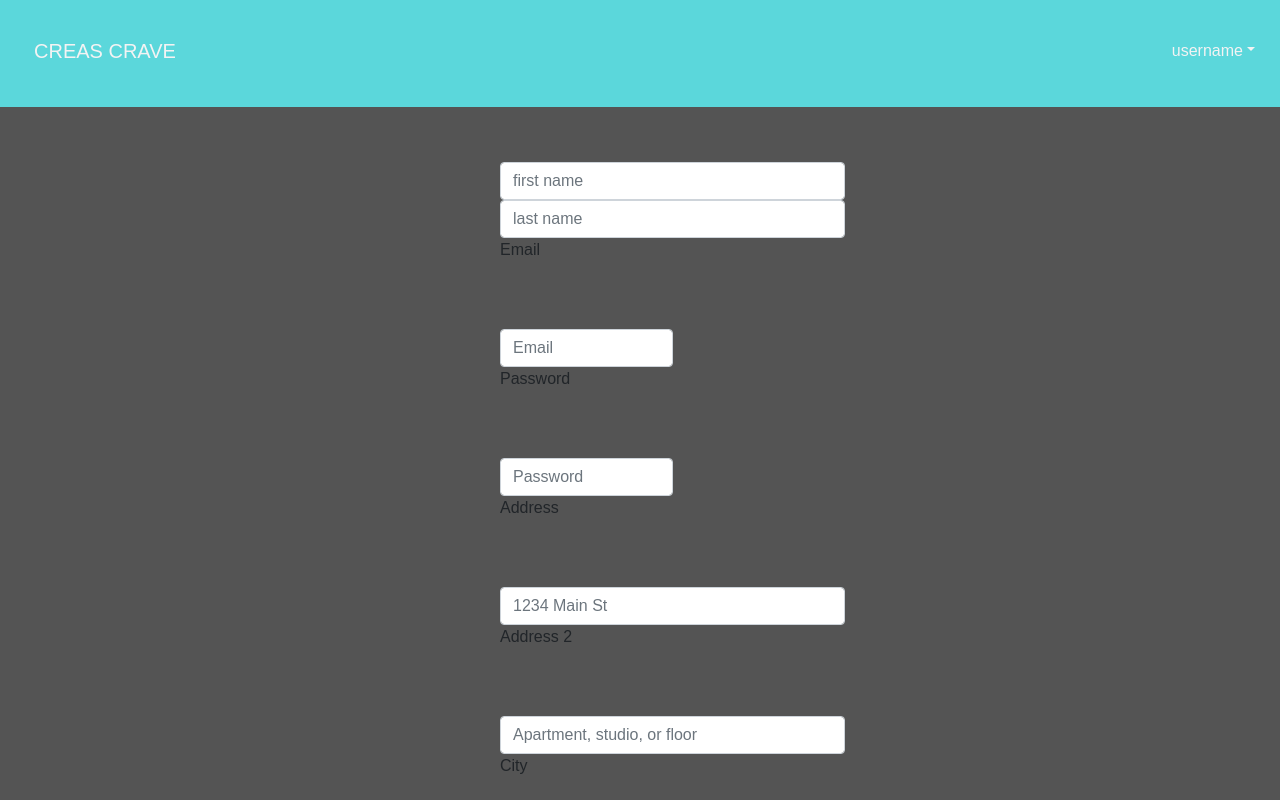
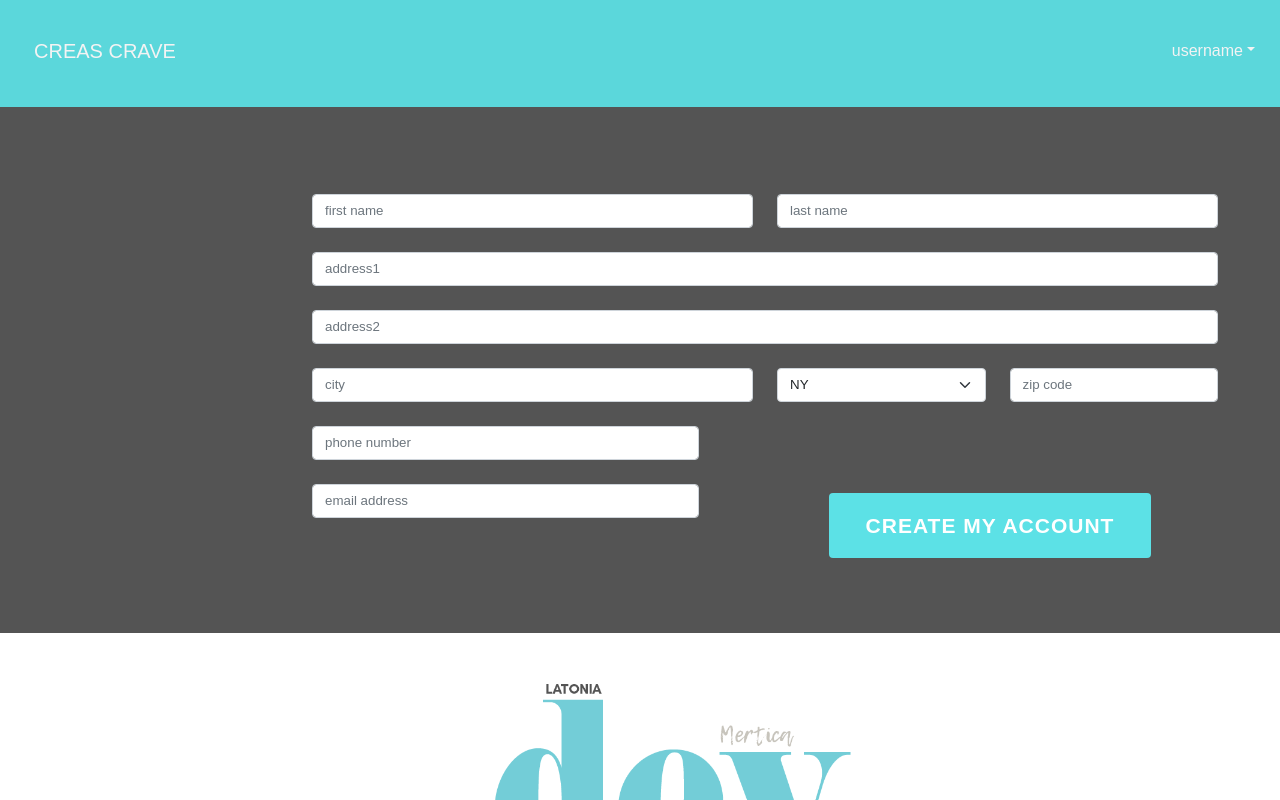
Before and after one commit to wardaasser/creas-crave-capstone, a React (Create React App) app in the folder creascrave-frontend/creascrave-frontend/: page /customers in a window 1280 px wide. Shown: the top 800 px of the page. Built offline with nearby package versions, Linux system fonts and the light colour scheme.

Commit message:
customer acct setup page done/part wired

```diff
--- a/creascrave-frontend/creascrave-frontend/src/App.css
+++ b/creascrave-frontend/creascrave-frontend/src/App.css
@@ -12,6 +12,7 @@ body {
   border-bottom: 17px solid white;
 }
 
+/*NAVBAR CODE*/
 #navbarSupportedContent {
   justify-content: flex-end;
 }
@@ -27,12 +28,6 @@ body {
 .navbar-light .navbar-brand {
   color: white !important;
   margin-left: 22px;
-}
-
-form > input::placeholder,
-#searchSubmitBtn,
-#emailInput {
-  font-size: smaller;
 }
 
 #shopCart {
@@ -72,6 +67,7 @@ form > input::placeholder,
   padding-right: 6px;
 }
 
+/*LOGIN PAGE CODE*/
 #input-groupForm {
   justify-content: center;
 }
@@ -132,3 +128,24 @@ button.btn-dark:hover {
   margin-left: auto;
   margin-right: auto;
 }
+
+/*CUSTOMER ACCT SETUP CODE*/
+input#firstName.form-control,
+input#lastName.form-control,
+input#address1.form-control,
+input#address2.form-control,
+input#city.form-control,
+#state,
+input#zipCode.form-control,
+input#phoneNumber.form-control,
+input#emailAddress.form-control,
+form > input::placeholder,
+#searchSubmitBtn,
+#emailInput {
+  font-size: smaller;
+}
+
+input#phoneNumber.form-control,
+input#emailAddress.form-control {
+  width: 387px;
+}
--- a/creascrave-frontend/creascrave-frontend/src/Customers.js
+++ b/creascrave-frontend/creascrave-frontend/src/Customers.js
@@ -1,8 +1,57 @@
 import NavbarBackend from "./NavbarBackend";
 import Sidebar from "./Sidebar";
 import Footer from "./Footer";
+import { useEffect, useState, useRef } from "react";
 
+let allCustomers;
 const Customers = ({ links }) => {
+  const [customers, setCustomers] = useState(null);
+  const table = useRef(null);
+  const [zipCode, setZipCode] = useState("");
+
+  const addCustomer = async (event) => {
+    event.preventDefault();
+
+    let formData = {};
+
+    for (const formField of event.target) {
+      if (formField.id) {
+        formData[formField.id] = formField.value;
+      }
+    }
+
+    formData.zipCode = zipCode;
+
+    if (formData.zipCode.length < 5) {
+      alert("Dude - check your zip code, it's a little light on numbers.");
+    } else if (formData.phoneNumber.length < 10) {
+      alert("Seriously dude, add in on your phone number.");
+    } else {
+      const response = await fetch(`http://localhost:3001/customers`, {
+        method: "POST",
+        headers: {
+          "Content-Type": "application/json",
+          email: localStorage.email,
+          password: localStorage.password,
+        },
+        body: JSON.stringify(formData),
+      });
+
+      const data = await response.json();
+
+      if (data.error) {
+        alert(data.error);
+      } else {
+        setCustomers(data.customers);
+        table.current.scrollIntoView();
+
+        for (const formField of event.target) {
+          formField.value = "";
+        }
+      }
+    }
+  };
+
   return (
     <div
       className="container-fluid"
@@ -24,78 +73,261 @@ const Customers = ({ links }) => {
       <NavbarBackend />
       <Sidebar className="col-4" links={[]} />
 
+      <div className="row" style={{ marginLeft: 300, marginRight: 50 }}>
+        <div>
+          <form onSubmit={addCustomer}>
             <div className="row">
-        <div className="col-8" style={{ marginBottom: 22 }}>
-          <form style={{ marginLeft: 500 }}>
-            <div className="form-row">
-              <div className="col">
+              <div className="col-6">
+                <label
+                  htmlFor="firstName"
+                  className="form-label"
+                  style={{ marginTop: -50 }}
+                ></label>
                 <input
                   type="text"
                   className="form-control"
+                  id="firstName"
+                  required
+                  tabIndex="1"
                   placeholder="first name"
                 />
               </div>
-              <div className="col">
+
+              <div className="col-6">
+                <label
+                  htmlFor="lastName"
+                  className="form-label"
+                  style={{ marginTop: -50 }}
+                ></label>
                 <input
                   type="text"
                   className="form-control"
+                  id="lastName"
+                  required
+                  tabIndex="2"
                   placeholder="last name"
                 />
               </div>
             </div>
-            <div className="form-row">
-              <div className="form-group col-md-6">
-                <label for="inputEmail4">Email</label>
+
+            <div className="row">
+              <div className="col">
+                <div>
+                  <label
+                    htmlFor="address1"
+                    className="form-label"
+                    style={{ marginTop: -150 }}
+                  ></label>
                   <input
-                  type="email"
+                    type="text"
                     className="form-control"
-                  id="inputEmail4"
-                  placeholder="Email"
-                />
-              </div>
-              <div className="form-group col-md-6">
-                <label for="inputPassword4">Password</label>
-                <input
-                  type="password"
-                  className="form-control"
-                  id="inputPassword4"
-                  placeholder="Password"
+                    id="address1"
+                    required
+                    tabIndex="3"
+                    placeholder="address1"
                   />
                 </div>
               </div>
-            <div className="form-group">
-              <label for="inputAddress">Address</label>
+            </div>
+
+            <div className="row">
+              <div className="col">
+                <div>
+                  <label
+                    htmlFor="address2"
+                    className="form-label"
+                    style={{ marginTop: -150 }}
+                  ></label>
                   <input
                     type="text"
                     className="form-control"
-                id="inputAddress"
-                placeholder="1234 Main St"
+                    id="address2"
+                    tabIndex="4"
+                    placeholder="address2"
                   />
                 </div>
-            <div className="form-group">
-              <label for="inputAddress2">Address 2</label>
+              </div>
+            </div>
+
+            <div className="row">
+              <div className="col-6">
+                <div>
+                  <label
+                    htmlFor="city"
+                    className="form-label"
+                    style={{ marginTop: -150 }}
+                  ></label>
                   <input
                     type="text"
                     className="form-control"
-                id="inputAddress2"
-                placeholder="Apartment, studio, or floor"
+                    id="city"
+                    required
+                    tabIndex="5"
+                    placeholder="city"
                   />
                 </div>
-            <div className="form-row">
-              <div className="form-group col-md-6">
-                <label for="inputCity">City</label>
-                <input type="text" className="form-control" id="inputCity" />
               </div>
-              <div className="form-group col-md-4">
-                <label for="inputState">State</label>
-                <select id="inputState" className="form-control">
-                  <option selected>Choose...</option>
-                  <option>...</option>
+
+              <div className="col-3">
+                <div>
+                  <label
+                    htmlFor="state"
+                    className="form-label"
+                    style={{ marginTop: -150 }}
+                  ></label>
+                  <select
+                    className="form-select"
+                    defaultValue="NY"
+                    id="state"
+                    required
+                    tabIndex="6"
+                    placeholder="state"
+                  >
+                    <option></option>
+                    <option>AL</option>
+                    <option>AK</option>
+                    <option>AZ</option>
+                    <option>AR</option>
+                    <option>CA</option>
+                    <option>CO</option>
+                    <option>CT</option>
+                    <option>DE</option>
+                    <option>FL</option>
+                    <option>GA</option>
+                    <option>HI</option>
+                    <option>ID</option>
+                    <option>IL</option>
+                    <option>IN</option>
+                    <option>IA</option>
+                    <option>KS</option>
+                    <option>KY</option>
+                    <option>LA</option>
+                    <option>ME</option>
+                    <option>MD</option>
+                    <option>MA</option>
+                    <option>MI</option>
+                    <option>MN</option>
+                    <option>MS</option>
+                    <option>MO</option>
+                    <option>MT</option>
+                    <option>NE</option>
+                    <option>NV</option>
+                    <option>NH</option>
+                    <option>NJ</option>
+                    <option>NM</option>
+                    <option>NY</option>
+                    <option>NC</option>
+                    <option>ND</option>
+                    <option>OH</option>
+                    <option>OK</option>
+                    <option>OR</option>
+                    <option>PA</option>
+                    <option>RI</option>
+                    <option>SC</option>
+                    <option>SD</option>
+                    <option>TN</option>
+                    <option>TX</option>
+                    <option>UT</option>
+                    <option>VT</option>
+                    <option>VA</option>
+                    <option>WA</option>
+                    <option>WV</option>
+                    <option>WI</option>
+                    <option>WY</option>
                   </select>
                 </div>
-              <div className="form-group col-md-2">
-                <label for="inputZip">Zip</label>
-                <input type="text" className="form-control" id="inputZip" />
+              </div>
+
+              <div className="col">
+                <div>
+                  <label
+                    htmlFor="zipCode"
+                    className="form-label"
+                    style={{ marginTop: -150 }}
+                  ></label>
+                  <input
+                    type="text"
+                    className="form-control"
+                    id="zipCode"
+                    required
+                    tabIndex="7"
+                    placeholder="zip code"
+                    value={zipCode}
+                    onChange={(event) => {
+                      setZipCode(event.target.value);
+                    }}
+                  />
+                </div>
+              </div>
+            </div>
+
+            <div className="col-6">
+              <div>
+                <label
+                  htmlFor="phoneNumber"
+                  className="form-label"
+                  style={{ marginTop: -150, width: 250 }}
+                ></label>
+                <input
+                  type="text"
+                  className="form-control"
+                  id="phoneNumber"
+                  required
+                  tabIndex="8"
+                  placeholder="phone number"
+                  onBlur={(event) => {
+                    const num = event.target.value.trim();
+                    if (num.length === 10) {
+                      event.target.value = `(${num.substring(
+                        0,
+                        3
+                      )}) ${num.substring(3, 6)}-${num.substring(6)}`;
+                    }
+                  }}
+                />
+              </div>
+            </div>
+
+            <div className="col">
+              <div>
+                <label
+                  htmlFor="emailAddress"
+                  className="form-label"
+                  style={{ marginTop: -150 }}
+                ></label>
+                <input
+                  type="text"
+                  className="form-control"
+                  id="emailAddress"
+                  required
+                  tabIndex="9"
+                  placeholder="email address"
+                />
+              </div>
+            </div>
+
+            <div className="row">
+              <div className="col text-center">
+                <button
+                  type="submit"
+                  className="btn btn-primary"
+                  style={{
+                    fontSize: 21,
+                    fontWeight: 700,
+                    marginTop: -25,
+                    marginLeft: 450,
+                    marginBottom: 75,
+                    paddingTop: 17,
+                    paddingBottom: 17,
+                    paddingLeft: 37,
+                    paddingRight: 37,
+                    letterSpacing: 1,
+                    backgroundColor: "#5ce1e6",
+                    border: "none",
+                  }}
+                >
+                  CREATE MY ACCOUNT
+                </button>
               </div>
             </div>
           </form>
```
Lines whose indentation alone changed are shown as unchanged.
